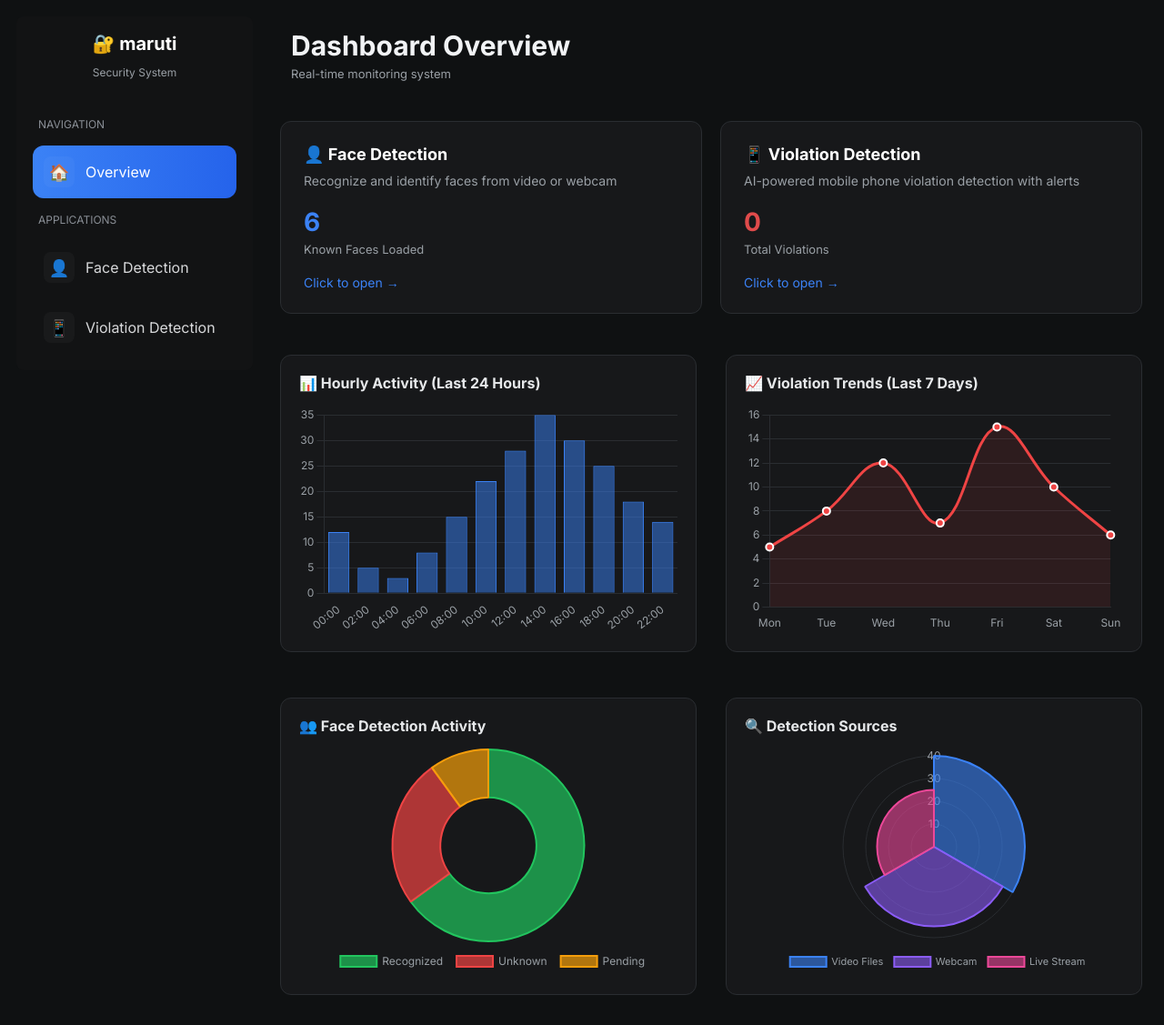
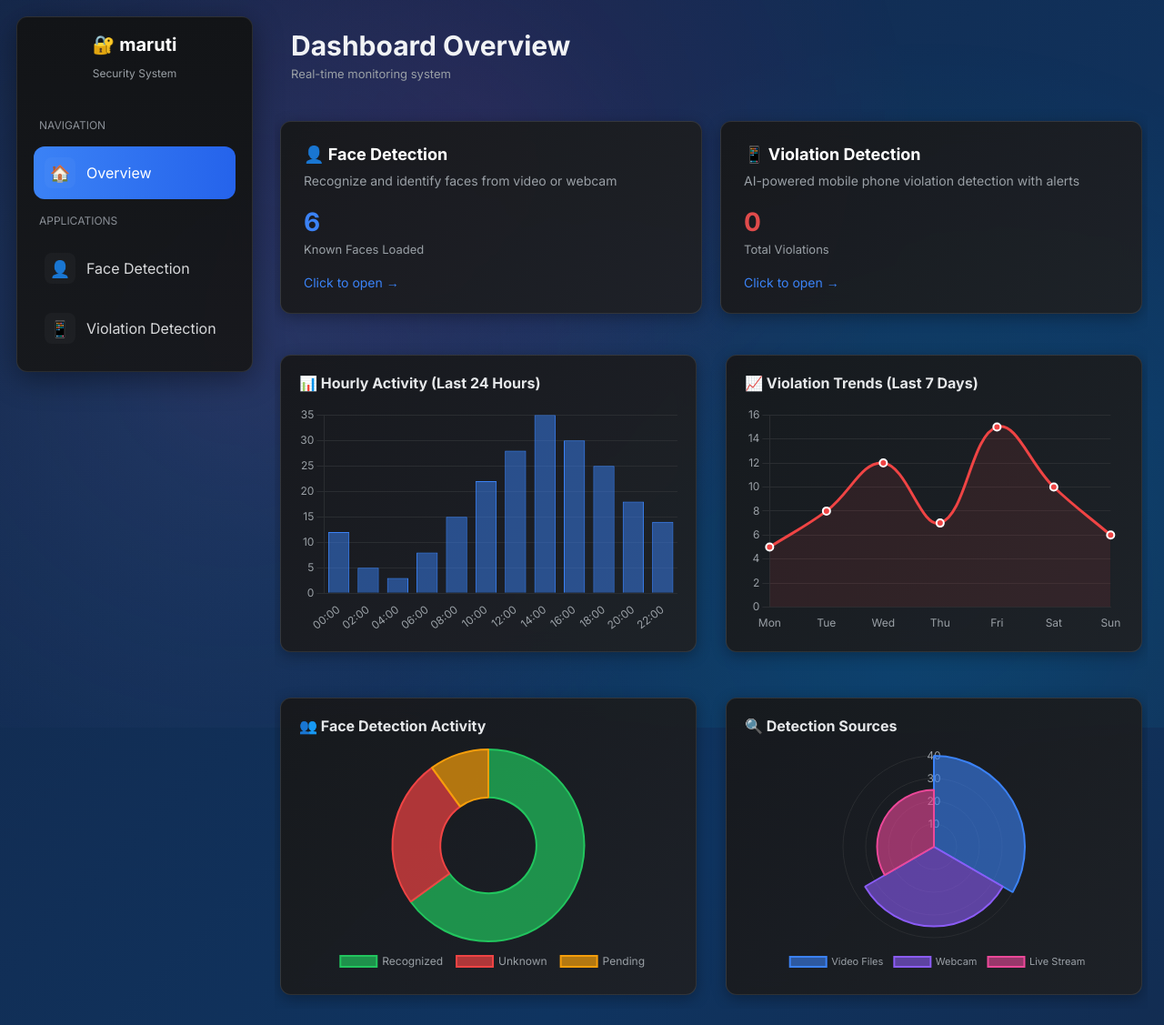
Before and after one commit to Athulv1/maruti, a Flask app: page / in a window 1280 px wide. Shown: the whole page at 91% size. Run offline with Flask 3, Linux system fonts and the light colour scheme; data that the repository does not hold is empty.

Commit message:
Add premium UI with animated gradients and glass-morphism effects
- Implemented animated gradient background with smooth color shifts
- Added glowing radial overlays (purple, cyan, pink)
- Applied glass-morphism effect to all cards and containers
- Enhanced buttons with animated gradients and glowing shadows
- Added multi-layered shadows with colored glows
- Implemented 3D lift effects on hover
- Applied backdrop blur for premium frosted glass look
- Enhanced all visual elements with depth and movement

```diff
--- a/templates/dashboard.html
+++ b/templates/dashboard.html
@@ -8,9 +8,48 @@
   <script src="https://cdn.jsdelivr.net/npm/chart.js@4.4.0/dist/chart.umd.min.js"></script>
   <style>
     * { box-sizing: border-box; margin: 0; padding: 0; }
-    body { font-family: 'Inter', sans-serif; background: #0f1112; color: #ddd; }
-    .container { display: grid; grid-template-columns: 260px 1fr; gap: 24px; min-height: 100vh; padding: 18px; }
-    .sidebar { background: #121314; border-radius: 8px; padding: 18px; display: flex; flex-direction: column; gap: 18px; height: fit-content; position: sticky; top: 18px; }
+    body {
+      font-family: 'Inter', sans-serif;
+      background: linear-gradient(135deg, #0a0e27 0%, #1a1a2e 25%, #16213e 50%, #0f3460 75%, #1a1a2e 100%);
+      background-size: 400% 400%;
+      animation: gradientShift 15s ease infinite;
+      color: #ddd;
+      position: relative;
+    }
+    body::before {
+      content: '';
+      position: fixed;
+      top: 0;
+      left: 0;
+      width: 100%;
+      height: 100%;
+      background:
+        radial-gradient(circle at 20% 50%, rgba(120, 119, 198, 0.15) 0%, transparent 50%),
+        radial-gradient(circle at 80% 80%, rgba(0, 212, 255, 0.1) 0%, transparent 50%),
+        radial-gradient(circle at 40% 20%, rgba(255, 0, 128, 0.08) 0%, transparent 50%);
+      pointer-events: none;
+      z-index: 0;
+    }
+    @keyframes gradientShift {
+      0% { background-position: 0% 50%; }
+      50% { background-position: 100% 50%; }
+      100% { background-position: 0% 50%; }
+    }
+    .container { display: grid; grid-template-columns: 260px 1fr; gap: 24px; min-height: 100vh; padding: 18px; position: relative; z-index: 1; }
+    .sidebar {
+      background: linear-gradient(180deg, rgba(18, 19, 20, 0.95) 0%, rgba(23, 24, 26, 0.95) 100%);
+      backdrop-filter: blur(10px);
+      border-radius: 12px;
+      padding: 18px;
+      display: flex;
+      flex-direction: column;
+      gap: 18px;
+      height: fit-content;
+      position: sticky;
+      top: 18px;
+      border: 1px solid rgba(255, 255, 255, 0.1);
+      box-shadow: 0 8px 32px rgba(0, 0, 0, 0.4);
+    }
     .brand { display: flex; align-items: center; gap: 12px; margin-bottom: 10px; flex-direction: column; }
     .brand h1 { font-size: 20px; color: #fff; }
     .brand .subtitle { font-size: 12px; color: #9aa0a6; }
@@ -27,14 +66,36 @@
     .section { display: none; }
     .section.active { display: block; }
     .metrics { display: grid; grid-template-columns: repeat(2, 1fr); gap: 20px; padding: 10px 6px; }
-    .card { background: #17181a; padding: 25px; border-radius: 12px; min-height: 200px; cursor: pointer; transition: transform 0.2s; border: 1px solid #2a2d31; }
-    .card:hover { transform: translateY(-2px); }
+    .card {
+      background: linear-gradient(135deg, rgba(23, 24, 26, 0.95) 0%, rgba(31, 33, 37, 0.95) 100%);
+      backdrop-filter: blur(10px);
+      padding: 25px;
+      border-radius: 12px;
+      min-height: 200px;
+      cursor: pointer;
+      transition: all 0.3s ease;
+      border: 1px solid rgba(255, 255, 255, 0.1);
+      box-shadow: 0 4px 16px rgba(0, 0, 0, 0.3);
+    }
+    .card:hover {
+      transform: translateY(-4px) scale(1.01);
+      box-shadow: 0 12px 32px rgba(59, 130, 246, 0.2), 0 0 40px rgba(59, 130, 246, 0.1);
+      border-color: rgba(59, 130, 246, 0.3);
+    }
     .card h3 { color: #fff; font-size: 18px; margin-bottom: 10px; }
     .card p { color: #9aa0a6; font-size: 14px; margin-bottom: 20px; }
     .card .big { font-size: 28px; font-weight: 700; color: #3b82f6; }
     .back-btn { background: #17181a; padding: 10px 16px; border-radius: 8px; cursor: pointer; color: #ddd; border: 1px solid #2a2d31; font-size: 14px; margin: 0 6px 20px; display: inline-block; text-decoration: none; }
     .back-btn:hover { background: #2a2d31; }
-    .controls-section { background: #17181a; padding: 20px; border-radius: 12px; margin: 15px 6px; border: 1px solid #2a2d31; }
+    .controls-section {
+      background: linear-gradient(135deg, rgba(23, 24, 26, 0.95) 0%, rgba(31, 33, 37, 0.95) 100%);
+      backdrop-filter: blur(10px);
+      padding: 20px;
+      border-radius: 12px;
+      margin: 15px 6px;
+      border: 1px solid rgba(255, 255, 255, 0.1);
+      box-shadow: 0 4px 16px rgba(0, 0, 0, 0.3);
+    }
     .controls-section h3 { color: #e6e8ea; margin-bottom: 15px; }
     .control-group { margin: 15px 0; }
     .control-group label { display: block; color: #9aa0a6; font-size: 13px; margin-bottom: 8px; font-weight: 600; }
@@ -42,24 +103,78 @@
     .control-group input[type="radio"] { width: auto; margin-right: 8px; }
     .radio-group { display: flex; gap: 20px; align-items: center; }
     .radio-group label { display: flex; align-items: center; font-weight: normal; }
-    .btn { background: linear-gradient(90deg, #26a44b, #1e8a3d); color: white; padding: 12px 24px; border: none; border-radius: 8px; cursor: pointer; font-size: 14px; font-weight: 600; transition: all 0.2s; }
-    .btn:hover { transform: scale(1.05); }
+    .btn {
+      background: linear-gradient(135deg, #26a44b, #1e8a3d, #16a34a);
+      background-size: 200% 200%;
+      animation: buttonGradient 3s ease infinite;
+      color: white;
+      padding: 12px 24px;
+      border: none;
+      border-radius: 8px;
+      cursor: pointer;
+      font-size: 14px;
+      font-weight: 600;
+      transition: all 0.3s ease;
+      box-shadow: 0 4px 12px rgba(38, 164, 75, 0.3);
+    }
+    @keyframes buttonGradient {
+      0% { background-position: 0% 50%; }
+      50% { background-position: 100% 50%; }
+      100% { background-position: 0% 50%; }
+    }
+    .btn:hover {
+      transform: scale(1.05) translateY(-2px);
+      box-shadow: 0 8px 20px rgba(38, 164, 75, 0.5), 0 0 30px rgba(38, 164, 75, 0.3);
+    }
     .btn:disabled { background: #2a2d31; cursor: not-allowed; }
-    .btn-stop { background: linear-gradient(90deg, #e04b4b, #dc2626); }
+    .btn-stop {
+      background: linear-gradient(135deg, #e04b4b, #dc2626, #ef4444);
+      background-size: 200% 200%;
+      animation: buttonGradient 3s ease infinite;
+      box-shadow: 0 4px 12px rgba(224, 75, 75, 0.3);
+    }
+    .btn-stop:hover {
+      box-shadow: 0 8px 20px rgba(224, 75, 75, 0.5), 0 0 30px rgba(224, 75, 75, 0.3);
+    }
     .video-container { padding: 10px 6px; margin-top: 20px; }
-    .video-box { background: #17181a; border-radius: 12px; overflow: hidden; max-width: 800px; margin: 0 auto; border: 1px solid #2a2d31; }
+    .video-box {
+      background: linear-gradient(135deg, rgba(23, 24, 26, 0.95) 0%, rgba(31, 33, 37, 0.95) 100%);
+      backdrop-filter: blur(10px);
+      border-radius: 12px;
+      overflow: hidden;
+      max-width: 800px;
+      margin: 0 auto;
+      border: 1px solid rgba(255, 255, 255, 0.1);
+      box-shadow: 0 8px 24px rgba(0, 0, 0, 0.4);
+    }
     .video-feed { width: 100%; background: #000; min-height: 300px; max-height: 500px; display: flex; align-items: center; justify-content: center; }
     .video-feed img { max-width: 100%; max-height: 500px; height: auto; display: block; margin: 0 auto; object-fit: contain; }
     .video-placeholder { color: #6d7377; font-size: 14px; }
     .video-meta { padding: 16px; border-top: 1px solid #2a2d31; }
-    .stats-card { background: #17181a; padding: 20px; border-radius: 12px; margin: 15px 6px; border: 1px solid #2a2d31; }
+    .stats-card {
+      background: linear-gradient(135deg, rgba(23, 24, 26, 0.95) 0%, rgba(31, 33, 37, 0.95) 100%);
+      backdrop-filter: blur(10px);
+      padding: 20px;
+      border-radius: 12px;
+      margin: 15px 6px;
+      border: 1px solid rgba(255, 255, 255, 0.1);
+      box-shadow: 0 4px 16px rgba(0, 0, 0, 0.3);
+    }
     .stats-card h3 { color: #e6e8ea; margin-bottom: 15px; }
     .stats-value { font-size: 42px; font-weight: 700; color: #e04b4b; text-align: center; margin: 20px 0; }
     .info-text { color: #9aa0a6; font-size: 13px; line-height: 1.6; }
     .status-badge { display: inline-block; padding: 6px 12px; border-radius: 6px; font-size: 12px; font-weight: 600; }
     .status-active { background: #26a44b; color: white; }
     .status-inactive { background: #2a2d31; color: #9aa0a6; }
-    .chart-container { background: #17181a; padding: 20px; border-radius: 12px; margin: 15px 6px; border: 1px solid #2a2d31; }
+    .chart-container {
+      background: linear-gradient(135deg, rgba(23, 24, 26, 0.95) 0%, rgba(31, 33, 37, 0.95) 100%);
+      backdrop-filter: blur(10px);
+      padding: 20px;
+      border-radius: 12px;
+      margin: 15px 6px;
+      border: 1px solid rgba(255, 255, 255, 0.1);
+      box-shadow: 0 4px 16px rgba(0, 0, 0, 0.3);
+    }
     .chart-container h3 { color: #e6e8ea; margin-bottom: 15px; font-size: 16px; }
     .chart-wrapper { position: relative; height: 250px; }
     .charts-grid { display: grid; grid-template-columns: repeat(2, 1fr); gap: 20px; margin-top: 20px; }
```
